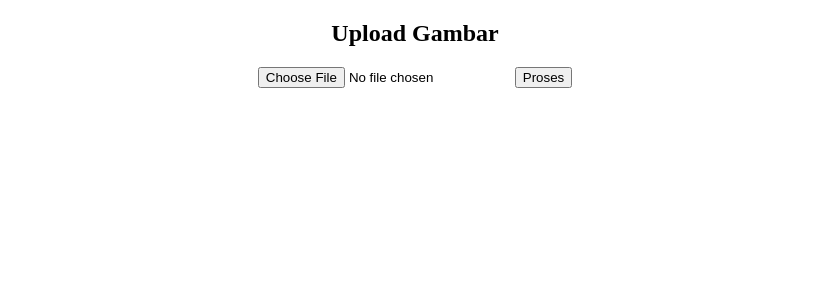
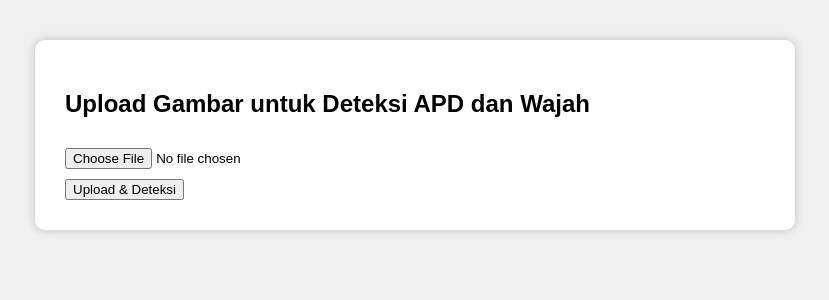
Before and after one commit to Pyrasan/APD-Recognition, a Flask app: page / in a window 1280 px wide. Shown: the top 300 px of the page, without its empty margins (225-1054 px from the left). Run offline with Flask 3, Linux system fonts and the light colour scheme; parts of the project's set-up code (start-up, migrations or seed data) failed here and were passed over.

Commit message:
Update index.html

```diff
--- a/web/apd_web_app/templates/index.html
+++ b/web/apd_web_app/templates/index.html
@@ -1,21 +1,56 @@
 <!DOCTYPE html>
-<html>
-<center>
+<html lang="id">
 <head>
-    <title>Deteksi Wajah & APD</title>
+    <meta charset="UTF-8">
+    <title>Deteksi APD & Wajah</title>
+    <style>
+        body {
+            font-family: Arial, sans-serif;
+            margin: 40px;
+            background-color: #f0f0f0;
+        }
+        .container {
+            background: white;
+            padding: 30px;
+            border-radius: 10px;
+            max-width: 700px;
+            margin: auto;
+            box-shadow: 0 0 10px rgba(0,0,0,0.2);
+        }
+        input[type="file"], button {
+            margin-top: 10px;
+        }
+        img {
+            margin-top: 15px;
+            border: 1px solid #ccc;
+            border-radius: 5px;
+        }
+        .success {
+            color: green;
+        }
+        .error {
+            color: red;
+        }
+        hr {
+            margin: 20px 0;
+        }
+    </style>
 </head>
 <body>
-    <h2>Upload Gambar</h2>
+<div class="container">
+    <h2>Upload Gambar untuk Deteksi APD dan Wajah</h2>
     <form method="POST" enctype="multipart/form-data">
         <input type="file" name="image" required>
-        <button type="submit">Proses</button>
+        <br>
+        <button type="submit">Upload & Deteksi</button>
     </form>
 
     {% if error %}
-        <p style="color:red;">{{ error }}</p>
+        <p class="error">{{ error }}</p>
     {% endif %}
+
     {% if success %}
-        <p style="color:green;">{{ success }}</p>
+        <p class="success">{{ success }}</p>
     {% endif %}
 
     {% if result %}
@@ -23,16 +58,16 @@
         <p><strong>Nama:</strong> {{ result.name }}</p>
         <p><strong>Status Kerja:</strong> {{ result.status }}</p>
         <p><strong>APD Terdeteksi:</strong> {{ result.apd | join(', ') }}</p>
-        <img src="{{ result.image_url }}" width="400">
+        <img src="{{ result.image_url }}" width="400" alt="Hasil Deteksi">
 
         <form method="POST">
             <input type="hidden" name="name" value="{{ result.name }}">
             <input type="hidden" name="status" value="{{ result.status }}">
             <input type="hidden" name="apd" value="{{ result.apd | join(', ') }}">
             <input type="hidden" name="filename" value="{{ result.filename }}">
-            <button type="submit" name="confirm" value="yes">Konfirmasi dan Simpan</button>
+            <button type="submit" name="confirm" value="yes">Konfirmasi dan Simpan ke Excel</button>
         </form>
     {% endif %}
+</div>
 </body>
-</center>
 </html>
```
